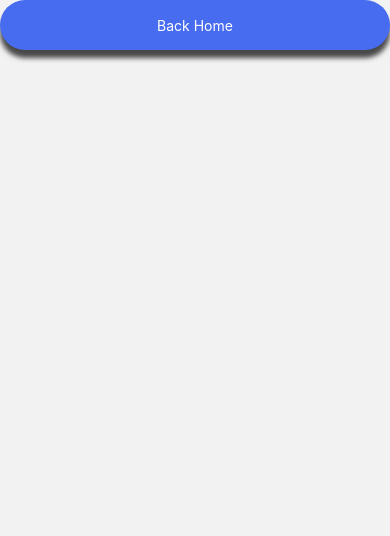
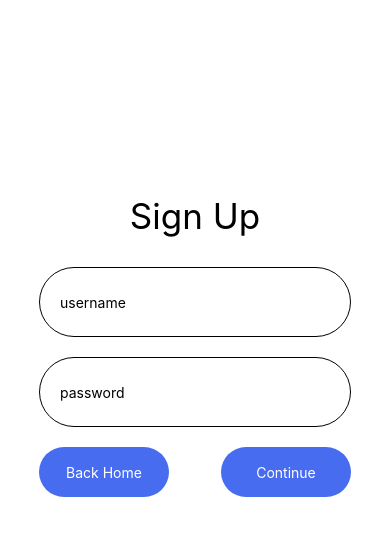
Before and after one commit to ilhamgum/react-native-gun-p2p, a React Native app: screen /SignUp in a window 390 px wide. Shown: the top 536 px of the page. Built offline with nearby package versions, Linux system fonts and the light colour scheme.

Commit message:
Sign in & up screens :)

```diff
--- a/App.js
+++ b/App.js
@@ -6,6 +6,7 @@ import { createNativeStackNavigator } from "@react-navigation/native-stack";
 import Home from "./src/screen/Home";
 import SignIn from "./src/screen/SignIn";
 import SignUp from "./src/screen/SignUp";
+import ChatRoom from "./src/screen/ChatRoom";
 
 const Stack = createNativeStackNavigator();
 
@@ -19,6 +20,7 @@ export default function App() {
         <Stack.Screen name="Home" component={Home} />
         <Stack.Screen name="SignIn" component={SignIn} />
         <Stack.Screen name="SignUp" component={SignUp} />
+        <Stack.Screen name="ChatRoom" component={ChatRoom} />
       </Stack.Navigator>
     </NavigationContainer>
   );
--- /dev/null
+++ b/src/screen/ChatRoom.js
@@ -0,0 +1,12 @@
+import { StyleSheet, Text, View } from "react-native";
+import React from "react";
+
+export default function ChatRoom() {
+  return (
+    <View>
+      <Text>ChatRoom</Text>
+    </View>
+  );
+}
+
+const styles = StyleSheet.create({});
--- a/src/screen/Home.js
+++ b/src/screen/Home.js
@@ -1,91 +1,29 @@
 import React from "react";
-import {
-  StatusBar,
-  StyleSheet,
-  Text,
-  View,
-  TouchableOpacity,
-  SafeAreaView,
-  Platform,
-} from "react-native";
+import { Text, View, TouchableOpacity, SafeAreaView } from "react-native";
+
+// Styling
+import { HomeStyles } from "./Styles";
 
 export default function Home({ navigation }) {
   return (
-    <SafeAreaView style={styles.container}>
-      <View style={styles.banner}></View>
+    <SafeAreaView style={HomeStyles.container}>
+      <View style={HomeStyles.banner}></View>
       <View>
         <TouchableOpacity
           activeOpacity={0.6}
-          style={styles.loginButton}
+          style={HomeStyles.loginButton}
           onPress={() => navigation.navigate("SignIn")}
         >
-          <Text style={styles.loginText}>Sign In using ...</Text>
+          <Text style={HomeStyles.loginText}>I already have an account</Text>
         </TouchableOpacity>
         <TouchableOpacity
           activeOpacity={0.6}
-          style={styles.signupButton}
-          onPress={() => navigation.navigate("SignIn")}
+          style={HomeStyles.signupButton}
+          onPress={() => navigation.navigate("SignUp")}
         >
-          <Text style={styles.signupText}>Just Sign Up</Text>
+          <Text style={HomeStyles.signupText}>Sign me up!</Text>
         </TouchableOpacity>
       </View>
     </SafeAreaView>
   );
 }
-
-const styles = StyleSheet.create({
-  container: {
-    flex: 1,
-    justifyContent: "flex-start",
-    alignItems: "center",
-    paddingTop: Platform.OS === "android" ? StatusBar.currentHeight : 0,
-    backgroundColor: "#fff",
-  },
-  banner: {
-    backgroundColor: "#F3FAFE",
-    width: "100%",
-    height: "35%",
-  },
-  loginButton: {
-    marginTop: "10%",
-    backgroundColor: "#476CF0",
-    minWidth: 300,
-    minHeight: 90,
-    borderRadius: 50,
-    alignItems: "center",
-    justifyContent: "center",
-    shadowColor: "#000",
-    shadowOffset: {
-      width: 0,
-      height: 8,
-    },
-    shadowOpacity: 0.7,
-    shadowRadius: 5,
-
-    elevation: 17,
-  },
-  loginText: {
-    color: "#fff",
-  },
-  signupButton: {
-    marginTop: "5%",
-    backgroundColor: "#fff",
-    minWidth: 300,
-    minHeight: 90,
-    borderRadius: 50,
-    alignItems: "center",
-    justifyContent: "center",
-    shadowColor: "#000",
-    shadowOffset: {
-      width: 0,
-      height: 3,
-    },
-    shadowOpacity: 0.3,
-    shadowRadius: 5,
-
-    elevation: 7,
-  },
-  signupText: {
-    color: "#000",
-  },
-});
--- a/src/screen/SignIn.js
+++ b/src/screen/SignIn.js
@@ -1,52 +1,50 @@
 import React from "react";
-import {
-  Button,
-  Pressable,
-  StyleSheet,
-  Text,
-  TouchableOpacity,
-  View,
-  SafeAreaView,
-  Platform,
-  StatusBar,
-} from "react-native";
+import { Pressable, Text, SafeAreaView, View, TextInput } from "react-native";
+
+import { SignStyles } from "./Styles";
 
 export default function SignIn({ navigation }) {
+  const [username, onUsernameChange] = React.useState("");
+  const [password, onPasswordChange] = React.useState("");
+
   return (
-    <SafeAreaView style={styles.container}>
-      <Pressable
-        style={styles.backHome}
-        onPress={() => navigation.navigate("Home")}
-      >
-        <Text style={styles.backHomeText}>Back Home</Text>
-      </Pressable>
+    <SafeAreaView style={SignStyles.container}>
+      <View style={SignStyles.formWrap}>
+        <Text style={SignStyles.title}>Sign In</Text>
+        <TextInput
+          placeholder="username"
+          style={SignStyles.textInput}
+          value={username}
+          onChangeText={onUsernameChange}
+        />
+        <TextInput
+          secureTextEntry={true}
+          placeholder="password"
+          style={SignStyles.textInput}
+          value={password}
+          onChangeText={onPasswordChange}
+        />
+        <View style={SignStyles.buttonWrap}>
+          <View style={SignStyles.pressableView}>
+            <Pressable
+              style={SignStyles.button}
+              android_ripple={{ color: "black" }}
+              onPress={() => navigation.navigate("Home")}
+            >
+              <Text style={SignStyles.buttonText}>Back Home</Text>
+            </Pressable>
+          </View>
+          <View style={SignStyles.pressableView}>
+            <Pressable
+              style={SignStyles.button}
+              android_ripple={{ color: "black" }}
+              onPress={() => navigation.navigate("ChatRoom")}
+            >
+              <Text style={SignStyles.buttonText}>Continue</Text>
+            </Pressable>
+          </View>
+        </View>
+      </View>
     </SafeAreaView>
   );
 }
-
-const styles = StyleSheet.create({
-  container: {
-    flex: 1,
-    marginTop: Platform.OS === "android" ? StatusBar.currentHeight : 0,
-  },
-  backHome: {
-    backgroundColor: "#476CF0",
-    minWidth: 50,
-    minHeight: 50,
-    borderRadius: 50,
-    alignItems: "center",
-    justifyContent: "center",
-    shadowColor: "#000",
-    shadowOffset: {
-      width: 0,
-      height: 8,
-    },
-    shadowOpacity: 0.7,
-    shadowRadius: 5,
-
-    elevation: 17,
-  },
-  backHomeText: {
-    color: "#fff",
-  },
-});
--- a/src/screen/SignUp.js
+++ b/src/screen/SignUp.js
@@ -1,52 +1,49 @@
 import React from "react";
-import {
-  Button,
-  Pressable,
-  StyleSheet,
-  Text,
-  TouchableOpacity,
-  View,
-  SafeAreaView,
-  Platform,
-  StatusBar,
-} from "react-native";
+import { Pressable, Text, SafeAreaView, View, TextInput } from "react-native";
 
-export default function SignUp({ navigation }) {
+import { SignStyles } from "./Styles";
+
+export default function SignIn({ navigation }) {
+  const [username, onUsernameChange] = React.useState("");
+  const [password, onPasswordChange] = React.useState("");
   return (
-    <SafeAreaView style={styles.container}>
-      <Pressable
-        style={styles.backHome}
-        onPress={() => navigation.navigate("Home")}
-      >
-        <Text style={styles.backHomeText}>Back Home</Text>
-      </Pressable>
+    <SafeAreaView style={SignStyles.container}>
+      <View style={SignStyles.formWrap}>
+        <Text style={SignStyles.title}>Sign Up</Text>
+        <TextInput
+          placeholder="username"
+          style={SignStyles.textInput}
+          value={username}
+          onChangeText={onUsernameChange}
+        />
+        <TextInput
+          secureTextEntry={true}
+          placeholder="password"
+          style={SignStyles.textInput}
+          value={password}
+          onChangeText={onPasswordChange}
+        />
+        <View style={SignStyles.buttonWrap}>
+          <View style={SignStyles.pressableView}>
+            <Pressable
+              style={SignStyles.button}
+              android_ripple={{ color: "black" }}
+              onPress={() => navigation.navigate("Home")}
+            >
+              <Text style={SignStyles.buttonText}>Back Home</Text>
+            </Pressable>
+          </View>
+          <View style={SignStyles.pressableView}>
+            <Pressable
+              style={SignStyles.button}
+              android_ripple={{ color: "black" }}
+              onPress={() => navigation.navigate("ChatRoom")}
+            >
+              <Text style={SignStyles.buttonText}>Continue</Text>
+            </Pressable>
+          </View>
+        </View>
+      </View>
     </SafeAreaView>
   );
 }
-
-const styles = StyleSheet.create({
-  container: {
-    flex: 1,
-    marginTop: Platform.OS === "android" ? StatusBar.currentHeight : 0,
-  },
-  backHome: {
-    backgroundColor: "#476CF0",
-    minWidth: 50,
-    minHeight: 50,
-    borderRadius: 50,
-    alignItems: "center",
-    justifyContent: "center",
-    shadowColor: "#000",
-    shadowOffset: {
-      width: 0,
-      height: 8,
-    },
-    shadowOpacity: 0.7,
-    shadowRadius: 5,
-
-    elevation: 17,
-  },
-  backHomeText: {
-    color: "#fff",
-  },
-});
--- /dev/null
+++ b/src/screen/Styles.js
@@ -0,0 +1,106 @@
+import { StyleSheet, Platform, StatusBar } from "react-native";
+
+// Home Screen
+export const HomeStyles = StyleSheet.create({
+  container: {
+    flex: 1,
+    justifyContent: "flex-start",
+    alignItems: "center",
+    paddingTop: Platform.OS === "android" ? StatusBar.currentHeight : 0,
+    backgroundColor: "#fff",
+  },
+  banner: {
+    backgroundColor: "#F3FAFE",
+    width: "100%",
+    height: "35%",
+  },
+  loginButton: {
+    marginTop: "10%",
+    backgroundColor: "#476CF0",
+    minWidth: 300,
+    minHeight: 90,
+    borderRadius: 50,
+    alignItems: "center",
+    justifyContent: "center",
+    shadowColor: "#000",
+    shadowOffset: {
+      width: 0,
+      height: 8,
+    },
+    shadowOpacity: 0.7,
+    shadowRadius: 5,
+
+    elevation: 17,
+  },
+  loginText: {
+    color: "#fff",
+  },
+  signupButton: {
+    marginTop: "5%",
+    backgroundColor: "#fff",
+    minWidth: 300,
+    minHeight: 90,
+    borderRadius: 50,
+    alignItems: "center",
+    justifyContent: "center",
+    shadowColor: "#000",
+    shadowOffset: {
+      width: 0,
+      height: 3,
+    },
+    shadowOpacity: 0.3,
+    shadowRadius: 5,
+
+    elevation: 7,
+  },
+  signupText: {
+    color: "#000",
+  },
+});
+
+// SignIn Screen
+export const SignStyles = StyleSheet.create({
+  container: {
+    flex: 1,
+    backgroundColor: "#fff",
+    marginTop: Platform.OS === "android" ? StatusBar.currentHeight : 0,
+  },
+  formWrap: {
+    marginVertical: "50%",
+    marginHorizontal: "10%",
+  },
+  title: {
+    textAlign: "center",
+    marginBottom: 30,
+    fontSize: 35,
+  },
+  buttonWrap: {
+    flexDirection: "row",
+    alignItems: "center",
+    justifyContent: "space-between",
+  },
+  pressableView: {
+    borderRadius: 50,
+    overflow: "hidden",
+    alignSelf: "center",
+  },
+  button: {
+    backgroundColor: "#476CF0",
+    minWidth: 130,
+    minHeight: 50,
+    alignItems: "center",
+    justifyContent: "center",
+    elevation: 5,
+  },
+  buttonText: {
+    color: "#fff",
+  },
+  textInput: {
+    backgroundColor: "#fff",
+    height: 70,
+    marginBottom: 20,
+    borderWidth: 1,
+    borderRadius: 50,
+    paddingHorizontal: 20,
+  },
+});
```
